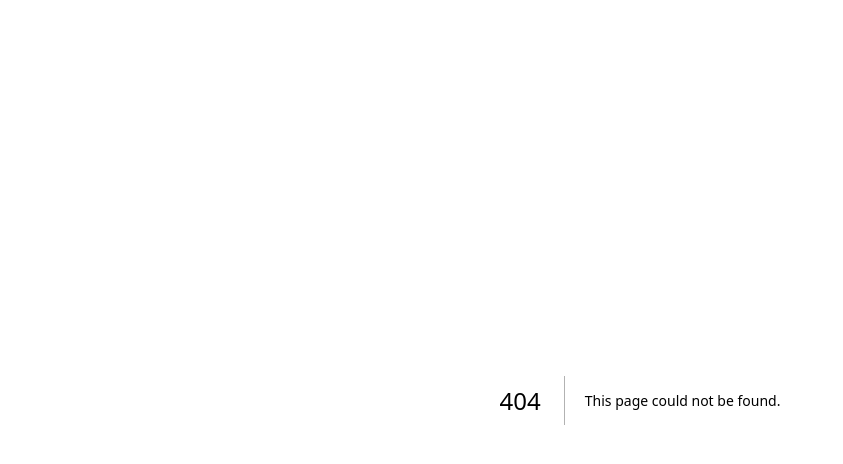
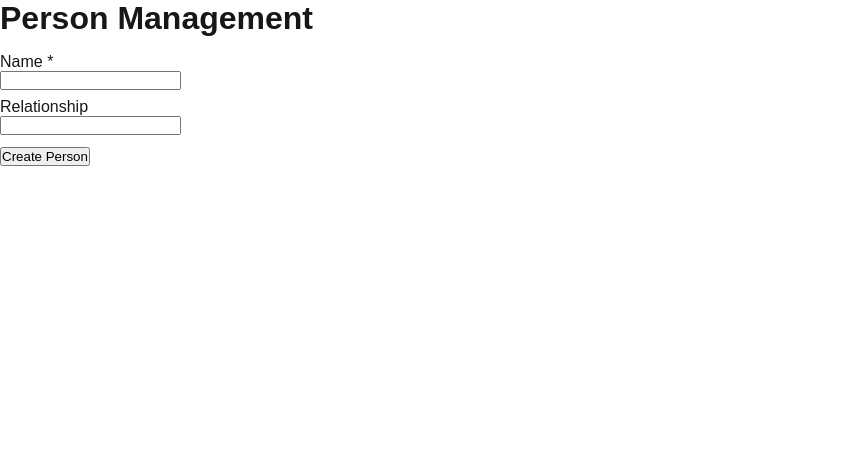
Before and after one commit to ErinBaker/good-day, a Next.js app: page /people in a window 1280 px wide. Before the commit this address had no page. Shown: the top 464 px of the page, without its empty margins (0-843 px from the left). Built offline with nearby package versions, Linux system fonts and the light colour scheme.

Commit message:
fix(person): update duplicate detection to JS-based case-insensitive check for Prisma 6.x compatibility

```diff
--- /dev/null
+++ b/src/app/components/PersonCreationForm.js
@@ -0,0 +1,74 @@
+'use client';
+
+import React, { useState } from 'react';
+
+export default function PersonCreationForm() {
+  const [name, setName] = useState('');
+  const [relationship, setRelationship] = useState('');
+  const [error, setError] = useState(null);
+  const [success, setSuccess] = useState(null);
+  const [loading, setLoading] = useState(false);
+
+  const handleSubmit = async (e) => {
+    e.preventDefault();
+    setError(null);
+    setSuccess(null);
+    const trimmedName = name.trim();
+    if (!trimmedName) {
+      setError('Name is required.');
+      return;
+    }
+    setLoading(true);
+    try {
+      const res = await fetch('/api/graphql', {
+        method: 'POST',
+        headers: { 'Content-Type': 'application/json' },
+        body: JSON.stringify({
+          query: `mutation CreatePerson($input: PersonInput!) { createPerson(input: $input) { id name relationship } }`,
+          variables: { input: { name: trimmedName, relationship: relationship || null } },
+        }),
+      });
+      const json = await res.json();
+      if (json.errors && json.errors.length > 0) {
+        setError(json.errors[0].message);
+      } else {
+        setSuccess('Person created successfully!');
+        setName('');
+        setRelationship('');
+      }
+    } catch {
+      setError('An unexpected error occurred.');
+    } finally {
+      setLoading(false);
+    }
+  };
+
+  return (
+    <form onSubmit={handleSubmit} style={{ maxWidth: 400, margin: '1em 0' }}>
+      <div>
+        <label htmlFor="name">Name *</label><br />
+        <input
+          id="name"
+          type="text"
+          value={name}
+          onChange={e => setName(e.target.value)}
+          required
+        />
+      </div>
+      <div style={{ marginTop: 8 }}>
+        <label htmlFor="relationship">Relationship</label><br />
+        <input
+          id="relationship"
+          type="text"
+          value={relationship}
+          onChange={e => setRelationship(e.target.value)}
+        />
+      </div>
+      <button type="submit" disabled={loading} style={{ marginTop: 12 }}>
+        {loading ? 'Creating...' : 'Create Person'}
+      </button>
+      {error && <div style={{ color: 'red', marginTop: 8 }}>{error}</div>}
+      {success && <div style={{ color: 'green', marginTop: 8 }}>{success}</div>}
+    </form>
+  );
+}
--- /dev/null
+++ b/src/app/people/page.tsx
@@ -0,0 +1,11 @@
+import PersonCreationForm from '../components/PersonCreationForm.js';
+
+export default function PeoplePage() {
+  return (
+    <main>
+      <h1>Person Management</h1>
+      <PersonCreationForm />
+      {/* Future: Add person list and management features here */}
+    </main>
+  );
+}
--- a/src/graphql/resolvers.js
+++ b/src/graphql/resolvers.js
@@ -75,16 +75,14 @@ const resolvers = {
       if (!name) {
         throw new Error('Name is required and cannot be empty.');
       }
-      // Duplicate detection (case-insensitive, trimmed)
-      const existing = await prisma.person.findFirst({
+      // Duplicate detection (case-insensitive, trimmed) in JS
+      const possible = await prisma.person.findMany({
         where: {
-          name: {
-            equals: name,
-            mode: 'insensitive',
-          },
+          // Optionally, you could use 'contains' for partial match, but here we fetch all
         },
       });
-      if (existing) {
+      const exists = possible.some(p => p.name.trim().toLowerCase() === name.toLowerCase());
+      if (exists) {
         throw new Error('A person with this name already exists.');
       }
       return prisma.person.create({
@@ -101,17 +99,14 @@ const resolvers = {
       if (!name) {
         throw new Error('Name is required and cannot be empty.');
       }
-      // Duplicate detection (case-insensitive, trimmed, exclude self)
-      const existing = await prisma.person.findFirst({
+      // Duplicate detection (case-insensitive, trimmed, exclude self) in JS
+      const possible = await prisma.person.findMany({
         where: {
-          name: {
-            equals: name,
-            mode: 'insensitive',
-          },
-          NOT: { id: Number(id) },
+          // Optionally, you could use 'contains' for partial match, but here we fetch all
         },
       });
-      if (existing) {
+      const exists = possible.some(p => p.id !== Number(id) && p.name.trim().toLowerCase() === name.toLowerCase());
+      if (exists) {
         throw new Error('A person with this name already exists.');
       }
       return prisma.person.update({
```
Also changed, not shown: .taskmaster/tasks/task_006.txt, .taskmaster/tasks/tasks.json, 1 other file (tests, documents, lock files or other folders).
